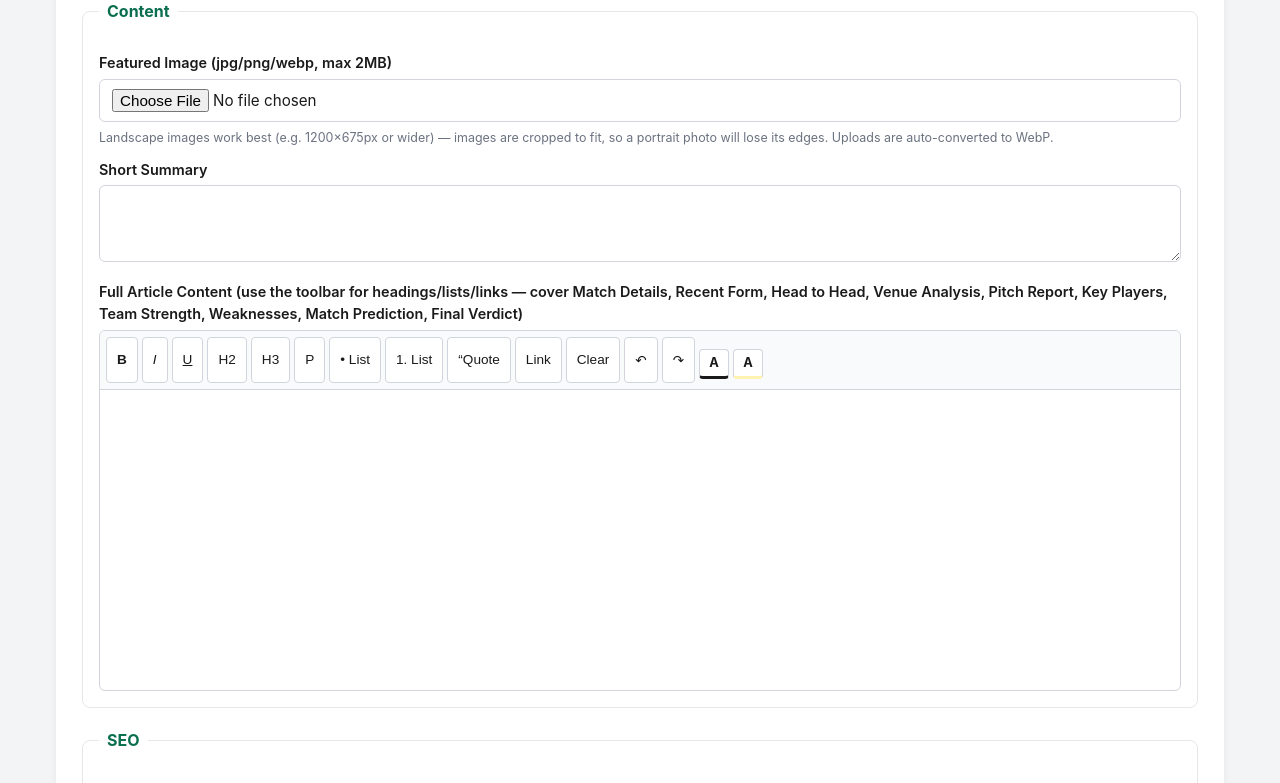
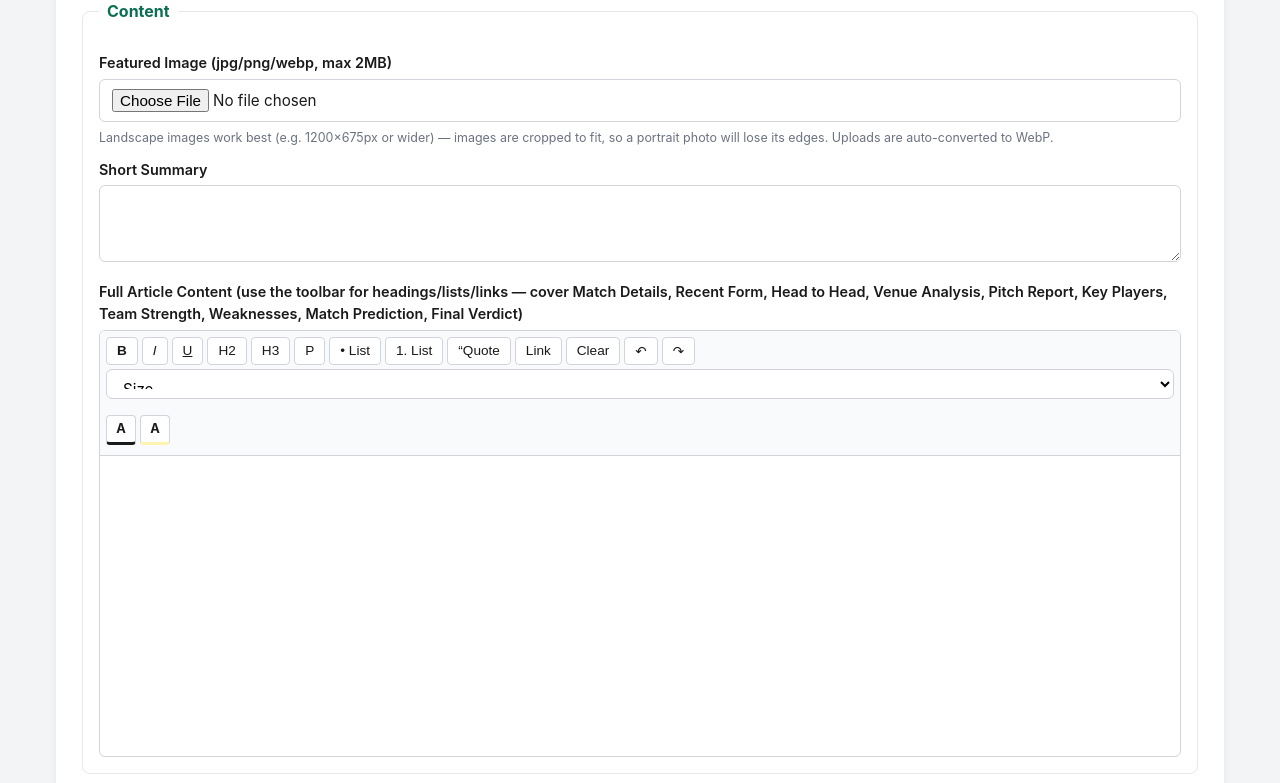
Before and after one commit to ajay123400/cricket-prediction, a Flask app: page /admin/posts/new in a window 1280 px wide. Shown: the part 1049-1832 px from the top of the page. Run offline with Flask 3, Linux system fonts and the light colour scheme; the visitor is signed in with stand-in values (Sample User, id 1); data comes from the database, SQL or seed files in the repository; data that the repository does not hold is empty.

Commit message:
Add text size control to the WYSIWYG editor
Dropdown with Small/Normal/Large/Extra large. Uses the legacy
execCommand('fontSize') + <font> replacement trick rather than relying
on styleWithCSS's fontSize output, which emits keyword sizes
(xxx-large) instead of pixel values - toggled styleWithCSS off just
for this command so it reliably produces <font size="7"> to swap for
a <span style="font-size:Npx">. Verified through publish + render.

Co-Authored-By: Claude Sonnet 5 <noreply@anthropic.com>

```diff
--- a/static/css/admin.css
+++ b/static/css/admin.css
@@ -58,6 +58,7 @@
 .wysiwyg-editable ul, .wysiwyg-editable ol { padding-left: 24px; }
 .wysiwyg-editable p { margin: 0 0 10px; }
 
+.wysiwyg-size-select { width: auto; height: 30px; padding: 0 6px; font-size: .8rem; border: 1px solid #d1d5db; border-radius: 4px; background: #fff; }
 .wysiwyg-color-btn { position: relative; display: inline-flex; align-items: center; justify-content: center; cursor: pointer; }
 .wysiwyg-color-swatch { display: inline-flex; align-items: center; justify-content: center; width: 30px; height: 30px; border-radius: 4px; border: 1px solid #d1d5db; border-bottom: 3px solid; font-size: .8rem; font-weight: 700; background: #fff; }
 .wysiwyg-color-swatch:hover { background: #ecfdf5; }
--- a/static/js/editor.js
+++ b/static/js/editor.js
@@ -54,6 +54,57 @@ document.addEventListener('DOMContentLoaded', function () {
     toolbar.appendChild(btn);
   });
 
+  var savedRange = null;
+  editable.addEventListener('mouseup', saveRange);
+  editable.addEventListener('keyup', saveRange);
+  function saveRange() {
+    var sel = window.getSelection();
+    if (sel.rangeCount > 0 && editable.contains(sel.anchorNode)) {
+      savedRange = sel.getRangeAt(0);
+    }
+  }
+  function restoreRange() {
+    if (!savedRange) return;
+    var sel = window.getSelection();
+    sel.removeAllRanges();
+    sel.addRange(savedRange);
+  }
+
+  var sizeSelect = document.createElement('select');
+  sizeSelect.className = 'wysiwyg-size-select';
+  sizeSelect.title = 'Text size';
+  [
+    { label: 'Size', value: '' },
+    { label: 'Small', value: '13px' },
+    { label: 'Normal', value: '16px' },
+    { label: 'Large', value: '20px' },
+    { label: 'Extra large', value: '26px' },
+  ].forEach(function (opt) {
+    var o = document.createElement('option');
+    o.value = opt.value;
+    o.textContent = opt.label;
+    sizeSelect.appendChild(o);
+  });
+  sizeSelect.addEventListener('mousedown', saveRange);
+  sizeSelect.addEventListener('change', function () {
+    var size = sizeSelect.value;
+    sizeSelect.value = '';
+    if (!size) return;
+    editable.focus();
+    restoreRange();
+    document.execCommand('styleWithCSS', false, false);
+    document.execCommand('fontSize', false, '7');
+    document.execCommand('styleWithCSS', false, true);
+    editable.querySelectorAll('font[size="7"]').forEach(function (fontEl) {
+      var span = document.createElement('span');
+      span.style.fontSize = size;
+      while (fontEl.firstChild) span.appendChild(fontEl.firstChild);
+      fontEl.replaceWith(span);
+    });
+    sync();
+  });
+  toolbar.appendChild(sizeSelect);
+
   function addColorPicker(title, defaultColor, apply) {
     var wrap = document.createElement('label');
     wrap.className = 'wysiwyg-color-btn';
```
